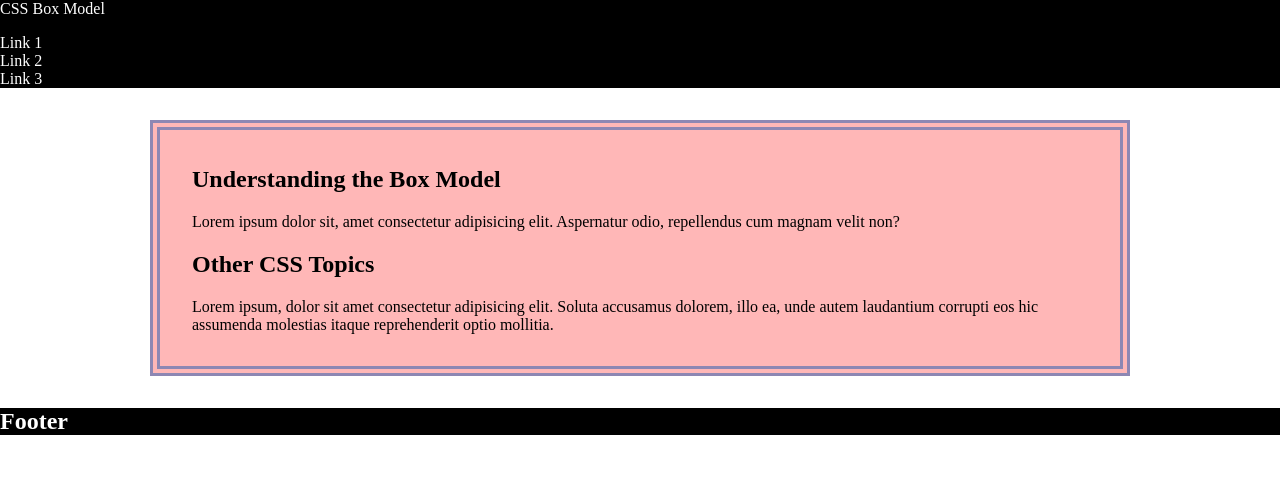
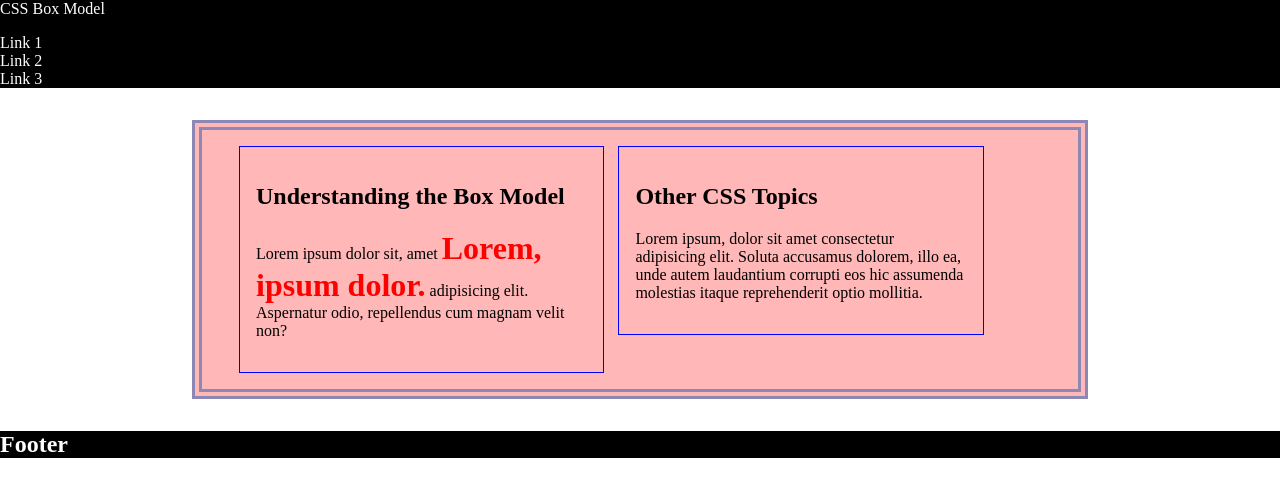
Before and after one commit to JJVenegas/Box-Model, a plain HTML site: page index.html in a window 1280 px wide. Drawn offline with Linux system fonts and the light colour scheme.

Commit message:
update style

```diff
--- a/index.html
+++ b/index.html
@@ -25,7 +25,7 @@
             <section>
                <div>
                 <h2>Understanding the Box Model</h2>
-                <p>Lorem ipsum dolor sit, amet consectetur adipisicing elit. Aspernatur odio, repellendus cum magnam velit non?</p>
+                <p>Lorem ipsum dolor sit, amet <span>Lorem, ipsum dolor.</span> adipisicing elit. Aspernatur odio, repellendus cum magnam velit non?</p>
             </div>
             </section>
             <section>
--- a/style.css
+++ b/style.css
@@ -17,7 +17,26 @@ main {
     padding: 1em 2em;
     background: #ff000048;
     margin: 2em auto;
+    box-sizing: border-box;
 }
+
+main section {
+    width: 45%;
+    display: inline-block;
+    border: 1px solid blue;
+    padding: 1em;
+    margin-inline: 5px;
+    box-sizing: border-box;
+    vertical-align: top;
+}
+
+p span {
+    color: red;
+    font-size: 2em;
+    font-weight: 900;
+}
+
+
 
 Header, Footer {
     background: black;
```
